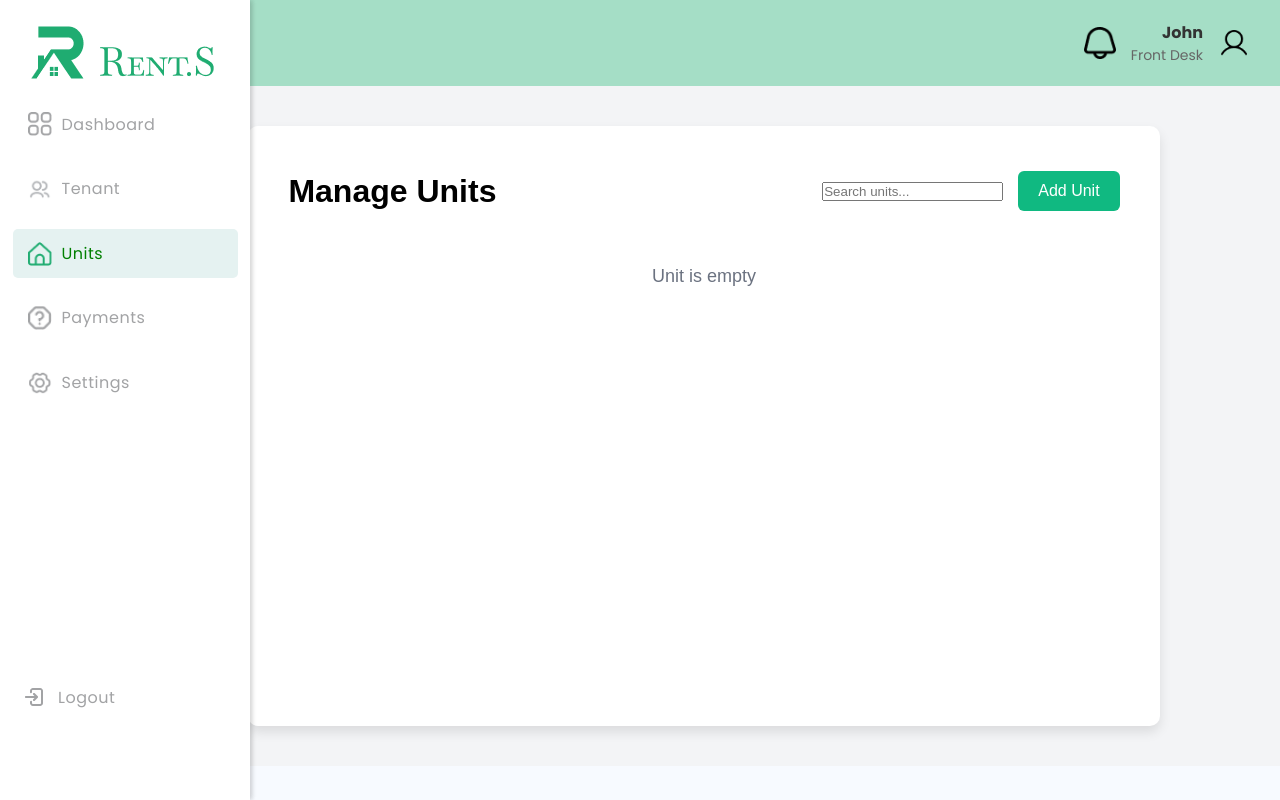
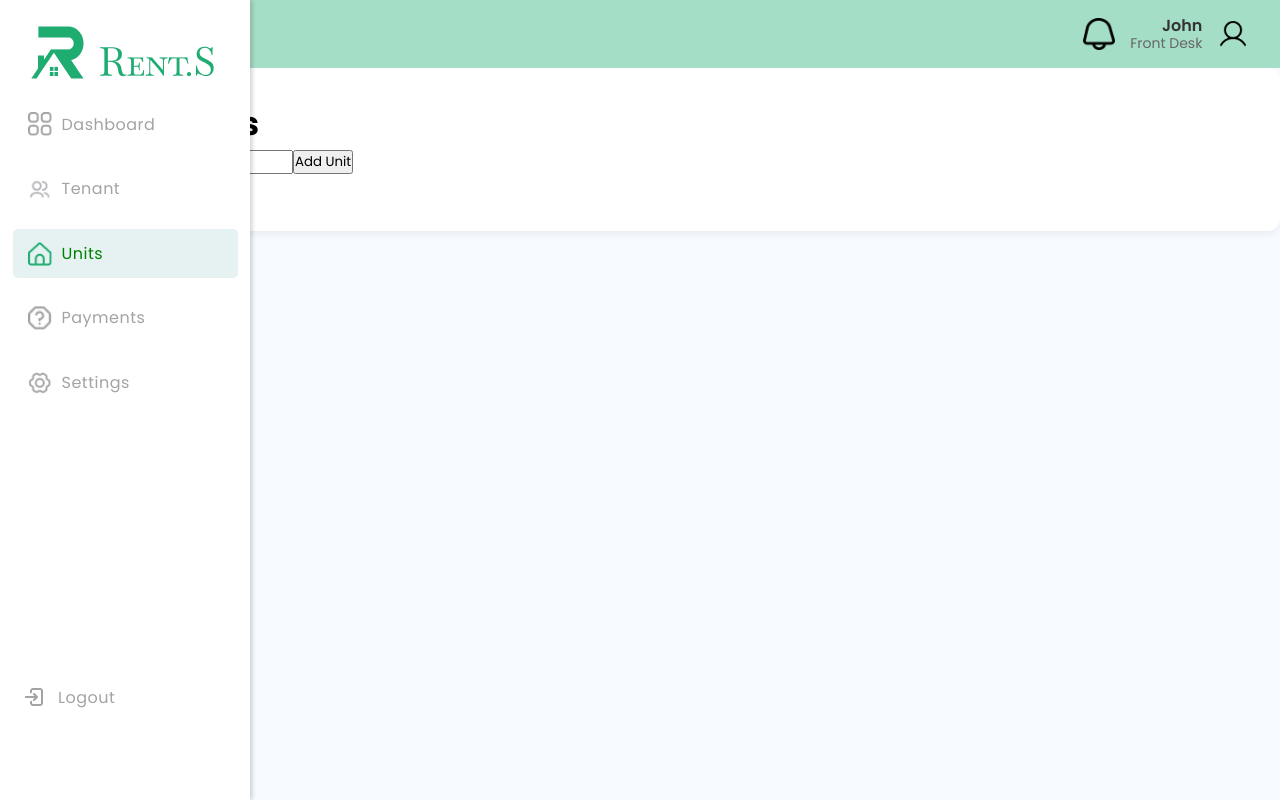
Before and after one commit to Jheyemmm/Rent.S, a React (Create React App) app: page /units in a window 1280 px wide. Built offline with nearby package versions, Linux system fonts and the light colour scheme.

Commit message:
fixing smth

```diff
--- a/src/components/header.css
+++ b/src/components/header.css
@@ -1,32 +1,45 @@
 @import url('https://fonts.googleapis.com/css2?family=Poppins:wght@300;400;500;600;700&display=swap');
 
+/* Nuclear Reset */
+.header, .header * {
+  margin: 0;
+  padding: 0;
+  box-sizing: border-box;
+}
+
+/* Header Container */
 .custom-header-color {
-    background-color: #A5DEC6; /* Apply the custom light green color */
-    padding: 20px; /* Optional: Adjust padding for better spacing */
+  background-color: #A5DEC6;
+  padding: 1rem 0;
+  position: relative;
 }
 
 .header-container {
   display: flex;
-    align-items: center;
-    justify-content: space-between;
-    width: 100%;
+  justify-content: flex-end;
+  width: 98vw; /* Full viewport width */
+  margin: 0;
+  padding: 0;
 }
 
+/* Right Content - Now Glued to Edge */
 .header-right {
   display: flex;
   align-items: center;
   gap: 15px;
-    margin-left: auto;
-    margin-right: 10px;
+  padding-right: 0; /* Removed all right padding */
+  margin-right: 0; /* Removed all right margin */
+  transform: translateX(-5px); /* Micro-adjust to kill last pixel */
 }
 
+/* Icons */
 .icon-bell,
 .icon-user {
-    width: 32px; /* Adjust size as needed */
+  width: 32px;
   height: 32px;
-    cursor: pointer;
+  margin: 0;
+  padding: 0;
 }
-
 .user-info {
     display: flex;
     flex-direction: column;
@@ -36,12 +49,32 @@
   .user-name {
     font-family: 'Poppins', sans-serif;
     font-size: 16px;
-    font-weight: bold;
+    font-weight: 600;
     color: #333;
+    line-height: 1.2;
   }
 
   .user-role {
     font-family: 'Poppins', sans-serif;
     font-size: 14px;
     color: #666;
+    line-height: 1.2;
   }
+
+/* Mobile Responsiveness */
+@media (max-width: 768px) {
+  .header-right {
+    gap: 10px;
+    padding-right: 10px;
+  }
+
+  .user-info {
+    display: none;
+  }
+
+  .icon-bell,
+  .icon-user {
+    width: 28px;
+    height: 28px;
+  }
+}
--- a/src/mainpage/units.css
+++ b/src/mainpage/units.css
@@ -1,114 +1,66 @@
-.units-wrapper {
+/* units.css */
+* {
+    margin: 0;
+    padding: 0;
+    box-sizing: border-box;
+    font-family: 'Poppins', sans-serif;
+  }
+
+  .page-container {
     display: flex;
+    flex-direction: column;
     min-height: 100vh;
   }
 
-.main-content {
+  .main-content-container {
+    display: flex;
     flex: 1;
-    margin-left: 10%;
-    background-color: #f3f4f6;
-    padding: 40px;
-    display: flex;
-    justify-content: center;
-    align-items: center;
+    margin-top: 80px; /* Header height */
+  }
+
+  /* Sidebar */
+  .frontdesk-menu {
+    width: 250px;
+    height: calc(100vh - 80px);
+    position: fixed;
+    left: 0;
+    background: #fff;
+    box-shadow: 2px 0 5px rgba(0, 0, 0, 0.1);
+  }
+
+  .content-wrapper {
+    flex: 1;
+    margin-left: 250px;
+    padding: 2rem;
+    min-height: calc(100vh - 80px);
   }
 
   .white-container {
-    background-color: #ffffff;
-    padding: 40px;
-    border-radius: 10px;
-    box-shadow: 0 6px 12px rgba(0, 0, 0, 0.1);
-    width: 85%;
-    max-width: 1200px;
-    min-height: 600px;
-    display: flex;
-    flex-direction: column;
-}
-
-.header-section {
-    display: flex;
-    align-items: center;
-    justify-content: space-between;
-    width: 100%;
-    margin-bottom: 30px;
-    height: 50px;
-}
-
-.header-section h1 {
-    font-size: 32px;
-    font-weight: bold;
-    margin: 0;
-    white-space: nowrap;
-}
-
-.search-button-container {
-    display: flex;
-    align-items: center;
-    gap: 15px;
+    background: white;
+    border-radius: 12px;
+    box-shadow: 0 4px 6px rgba(0, 0, 0, 0.05);
+    padding: 2rem;
     height: 100%;
   }
 
-.search-section {
-    width: 250px;
-    display: flex;
-    align-items: center;
+  /* Rest of your CSS styles from previous answer */
+  /* (Header section, search button, unit cards, etc.) */
+  /* Keep all other styles the same as previous implementation */
+
+  @media (max-width: 768px) {
+    .main-content-container {
+      margin-top: 60px;
     }
 
-.search-section input {
+    .frontdesk-menu {
       width: 100%;
-    padding: 10px;
-    border: 1px solid #ccc;
-    border-radius: 6px;
-    font-size: 16px;
+      height: auto;
+      position: static;
+      display: none; /* Hidden on mobile */
     }
 
-.add-unit-btn {
-    background-color: #10b981;
-    color: #fff;
-    border: none;
-    padding: 10px 20px;
-    border-radius: 6px;
-    cursor: pointer;
-    font-size: 16px;
-    transition: background-color 0.3s ease;
-    white-space: nowrap;
-    height: 40px;
-    display: flex;
-    align-items: center;
-    justify-content: center;
+    .content-wrapper {
+      margin-left: 0;
+      padding: 1rem;
     }
-
-.add-unit-btn:hover {
-    background-color: #059669;
   }
-
-.list-section {
-    flex: 1;
-    background: #fff;
-    border-radius: 6px;
-    padding: 20px;
-    overflow-y: auto;
-    width: 100%;
-}
-
-.list-section ul {
-    list-style: none;
-    padding: 0;
-    margin: 0;
-}
-
-.list-section li {
-    padding: 14px 0;
-    border-bottom: 1px solid #ddd;
-    font-size: 18px;
-}
-
-.list-section li:last-child {
-    border-bottom: none;
-}
-
-.list-section p {
-    color: #6b7280;
-    font-size: 18px;
-    text-align: center;
-}
```
Lines whose indentation alone changed are shown as unchanged.
